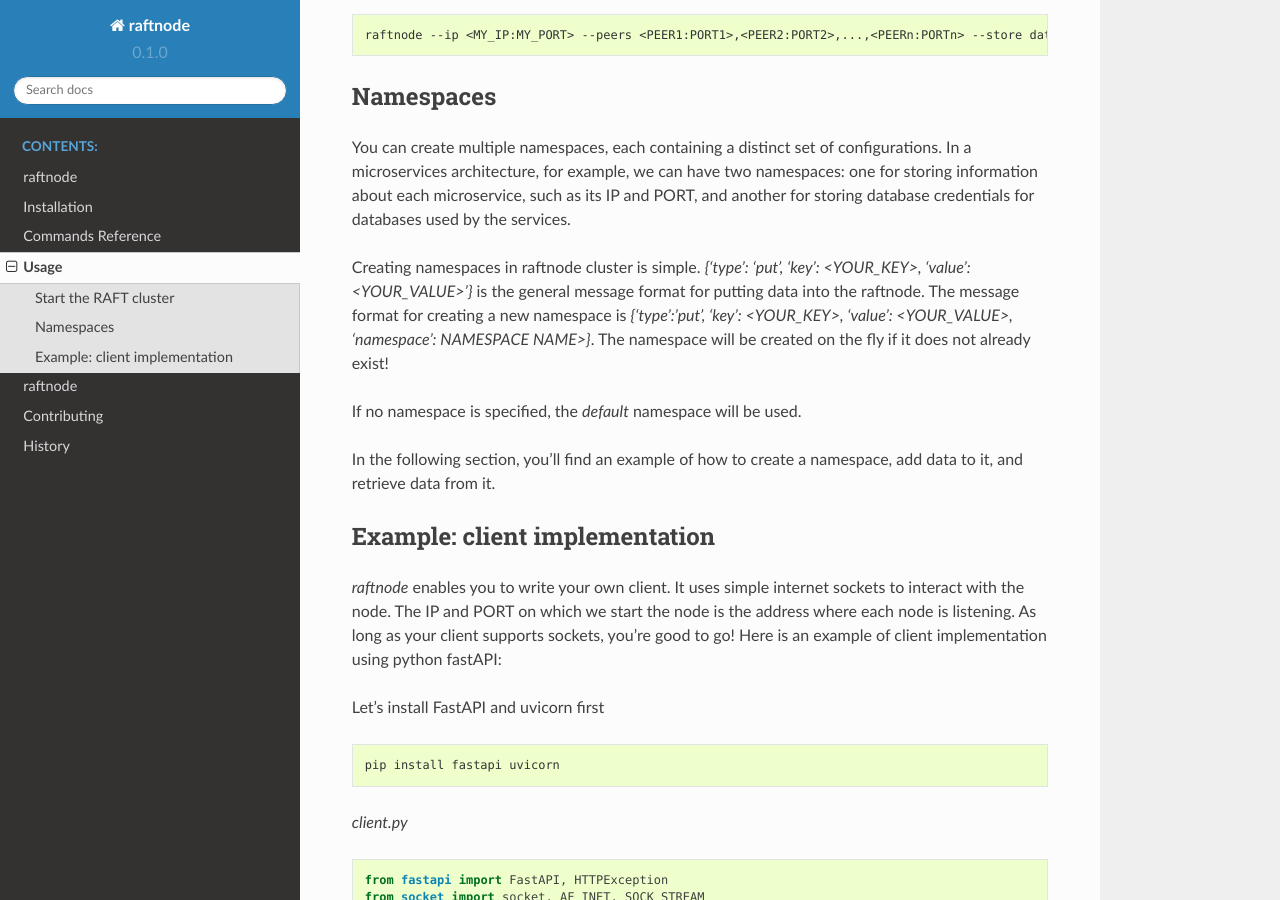
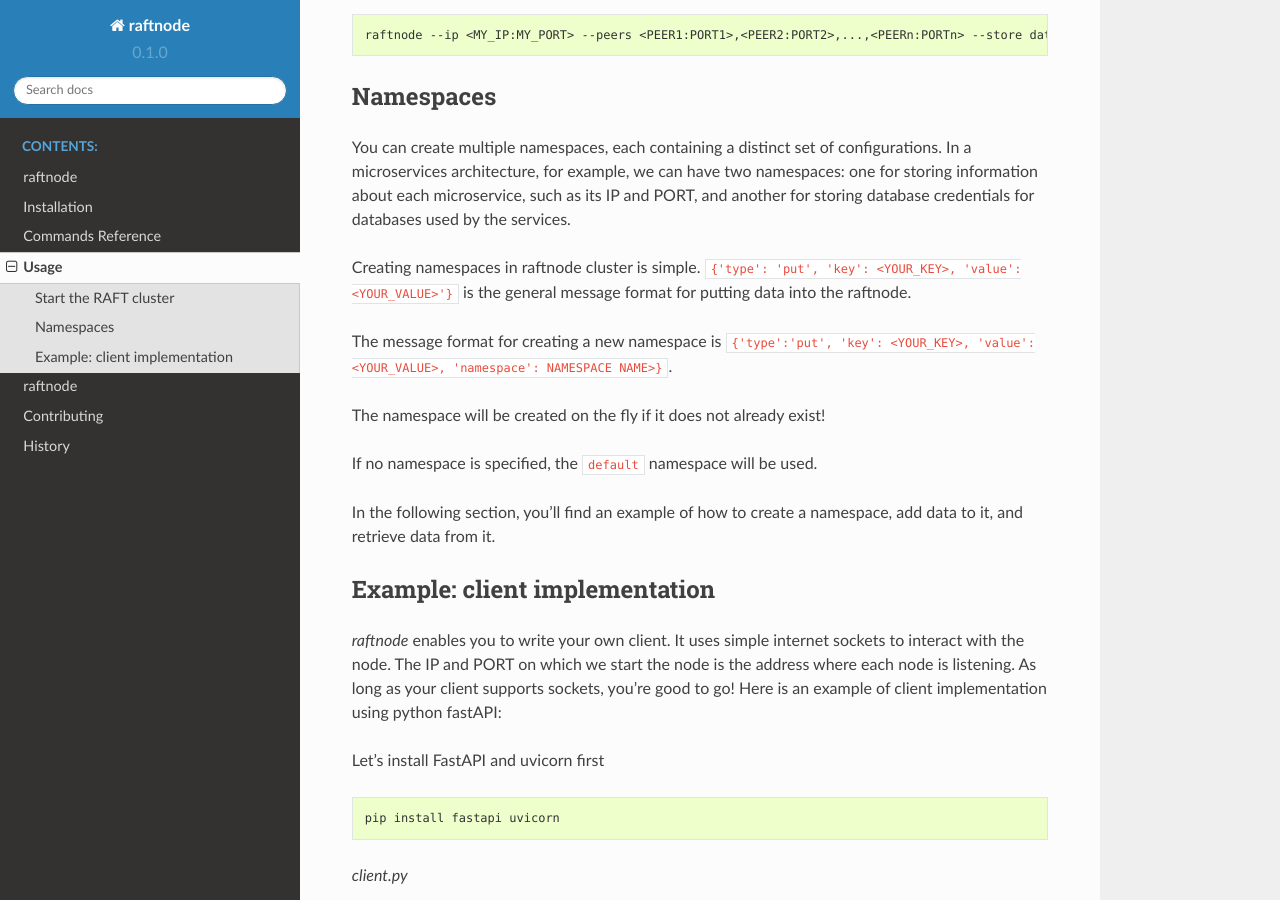
Before and after one commit to shrinivdeshmukh/raftnode, a Sphinx documentation site: the page built from docs/usage.rst, in a window 1280 px wide and 900 px high, scrolled down 365 px. Built offline with Sphinx 7.4.7 and the Read the Docs theme 2.0.0, drawn with Linux system fonts in a browser that asks for light colours.

```diff
--- a/docs/usage.rst
+++ b/docs/usage.rst
@@ -25,11 +25,13 @@ You can create multiple namespaces, each containing a distinct set of configurat
 In a microservices architecture, for example, we can have two namespaces: one for storing information about each microservice,
 such as its IP and PORT, and another for storing database credentials for databases used by the services.
 
-Creating namespaces in raftnode cluster is simple. `{'type': 'put', 'key': <YOUR_KEY>, 'value': <YOUR_VALUE>'}` is the general message format for putting data into the raftnode.
-The message format for creating a new namespace is `{'type':'put', 'key': <YOUR_KEY>, 'value': <YOUR_VALUE>, 'namespace': NAMESPACE NAME>}`.
+Creating namespaces in raftnode cluster is simple. ``{'type': 'put', 'key': <YOUR_KEY>, 'value': <YOUR_VALUE>'}`` is the general message format for putting data into the raftnode.
+
+The message format for creating a new namespace is ``{'type':'put', 'key': <YOUR_KEY>, 'value': <YOUR_VALUE>, 'namespace': NAMESPACE NAME>}``.
+
 The namespace will be created on the fly if it does not already exist!
 
-If no namespace is specified, the `default` namespace will be used.
+If no namespace is specified, the ``default`` namespace will be used.
 
 In the following section, you'll find an example of how to create a namespace, add data to it, and retrieve data from it.
 
```
